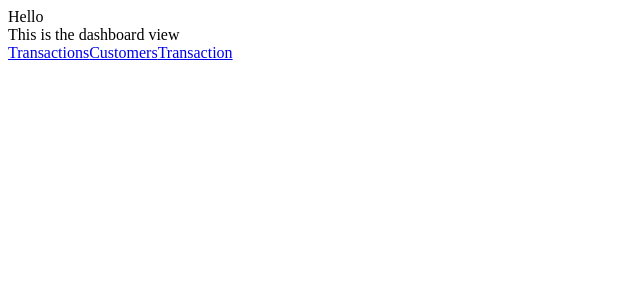
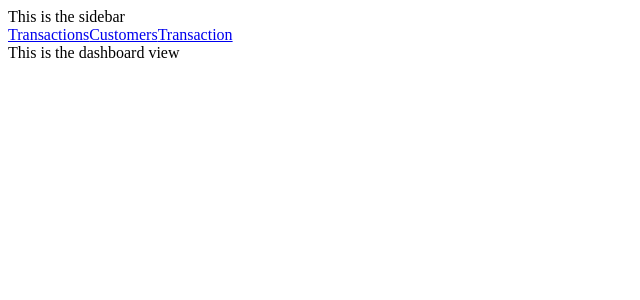
Before and after one commit to SymplyMatt/customer_dashboard_woven, a Vue app: page /dashboard in a window 1280 px wide. Shown: the top 300 px of the page, without its empty margins (0-640 px from the left). Built offline with nearby package versions, Linux system fonts and the light colour scheme.

Commit message:
set up sidebar

```diff
--- a/src/App.vue
+++ b/src/App.vue
@@ -1,5 +1,4 @@
 <template>
-  <div class="">Hello</div>
   <router-view/>
 </template>
 
--- /dev/null
+++ b/src/components/dashboard/sidebar/Sidebar.vue
@@ -0,0 +1,16 @@
+<template>
+    <div>
+      This is the sidebar
+    </div>
+    <aside>
+        <router-link to="/dashboard/transactions">Transactions</router-link>
+        <router-link to="/dashboard/customers">Customers</router-link>
+        <router-link :to="{ name: 'dashboard-transaction', params: { transactionId: '1234' } }">Transaction</router-link>
+    </aside>
+  </template>
+
+  <script>
+  export default {
+    name: 'Sidebar',
+  }
+  </script>
--- a/src/pages/DashboardView.vue
+++ b/src/pages/DashboardView.vue
@@ -1,20 +1,20 @@
 <template>
   <div>
+    <Sidebar />
+    <main>
       This is the dashboard view
-      <aside>
-        <router-link to="/dashboard/transactions">Transactions</router-link>
-        <router-link to="/dashboard/customers">Customers</router-link>
-        <router-link to="/dashboard/transactions/:1234">Transaction</router-link>
-      </aside>
-
-      <main>
       <router-view></router-view>
     </main>
   </div>
 </template>
 
 <script>
+import Sidebar from '../components/dashboard/sidebar/Sidebar.vue';
+
 export default {
   name: 'DashboardView',
+  components: {
+    Sidebar,
+  }
 }
 </script>
--- a/src/router/index.js
+++ b/src/router/index.js
@@ -1,6 +1,6 @@
 import { createRouter, createWebHistory } from 'vue-router'
 import DashboardView from '../pages/DashboardView.vue'
-import TransactionView from '../pages/TransactionView.vue'
+import Transactions from '../pages/Transactions.vue'
 import TransactionDetailsView from '../pages/TransactionDetailsView.vue'
 import CustomersView from '../pages/CustomersView.vue'
 
@@ -12,12 +12,12 @@ const routes = [
       {
         path: '',
         name: 'dashboard-transactions',
-        component: TransactionView
+        component: Transactions
       },
       {
         path: 'transactions',
         name: 'dashboard-transactions',
-        component: TransactionView
+        component: Transactions
       },
       {
         path: 'customers',
```
Also changed, not shown: src/pages/Transactions.vue (renamed from src/pages/TransactionView.vue). Lines whose indentation alone changed are shown as unchanged.
